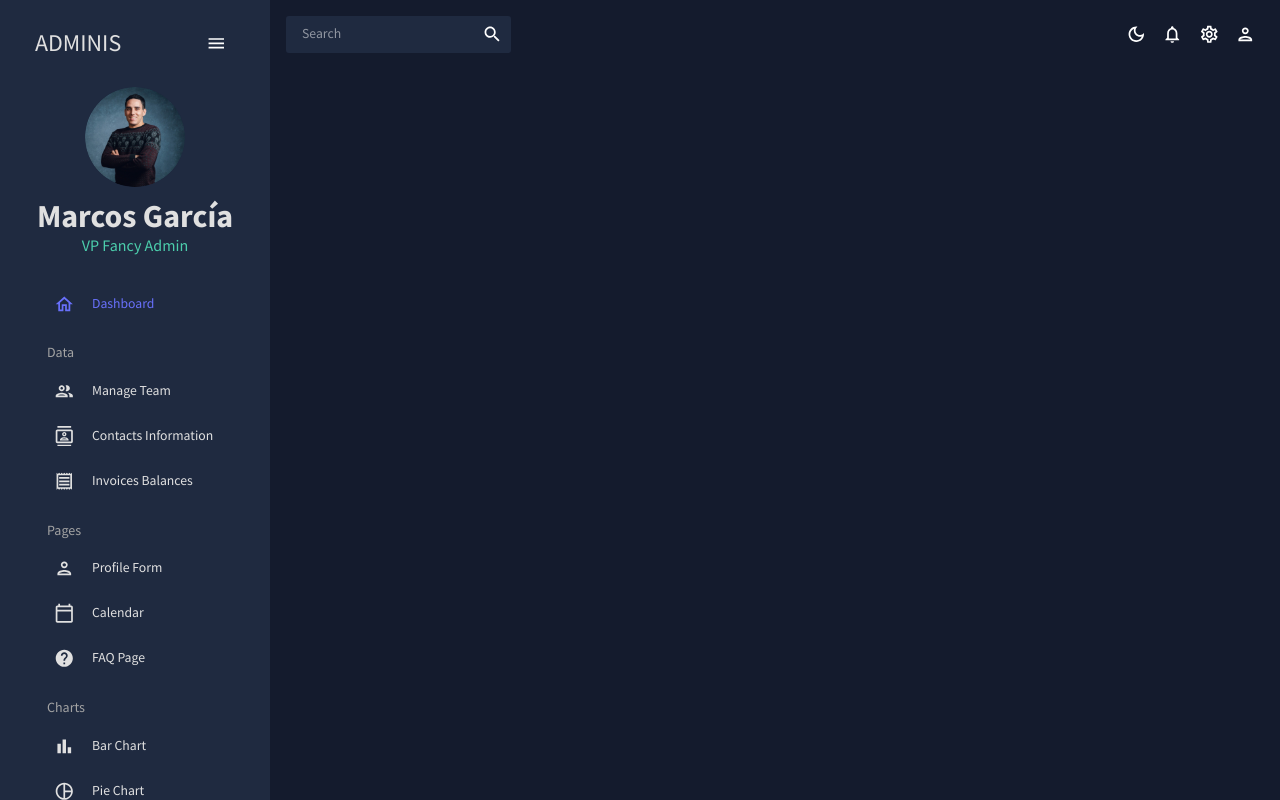
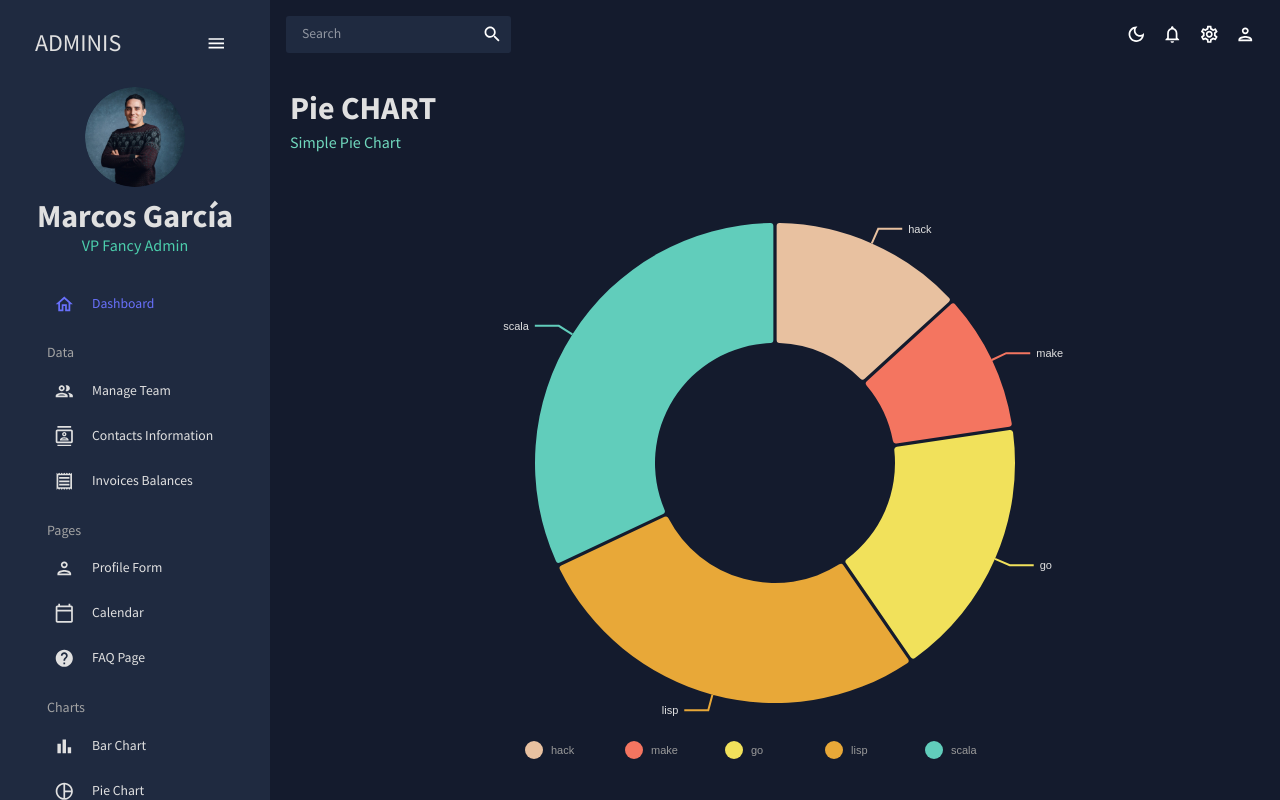
Before and after one commit to garciamarcoss/Admin-Dashboard-App, a React (Create React App) app: page /pie in a window 1280 px wide. Built offline with nearby package versions, Linux system fonts and the light colour scheme.

Commit message:
pie page created

```diff
--- a/src/App.js
+++ b/src/App.js
@@ -10,7 +10,7 @@ import { Contacts } from "./scenes/contacts/Contacts";
 import {Bar} from "./scenes/bar/Bar";
 import {Form} from "./scenes/form/Form";
 // import {Line} from "./scenes/Line";
-// import {Pie} from "./scenes/Pie";
+import {Pie} from "./scenes/pie/Pie";
 import {FAQ} from "./scenes/faq/Faq";
 // import {Geography} from "./scenes/geography";
 import { Calendar } from './scenes/calendar/Calendar';
@@ -33,7 +33,7 @@ function App() {
               <Route path="/invoices" element={<Invoices />} />
               <Route path="/form" element={<Form />} />
               <Route path="/bar" element={<Bar />} />
-              {/* <Route path="/pie" element={<Pie />} /> */}
+              <Route path="/pie" element={<Pie />} />
               {/* <Route path="/line" element={<Line />} /> */}
               <Route path="/faq" element={<FAQ />} />
               {/* <Route path="/geography" element={<Geography />} /> */}
--- /dev/null
+++ b/src/scenes/pie/Pie.jsx
@@ -0,0 +1,14 @@
+import { Box } from "@mui/material"
+import { Header } from "../../components/Header"
+import { PieChart } from "../../components/PieChart"
+
+export const Pie = () => {
+  return (
+    <Box m='20px'>
+    <Header title='Pie CHART' subtitle='Simple Pie Chart' />
+    <Box height='75vh'>
+      <PieChart />
+    </Box>
+  </Box>
+  )
+}
```
